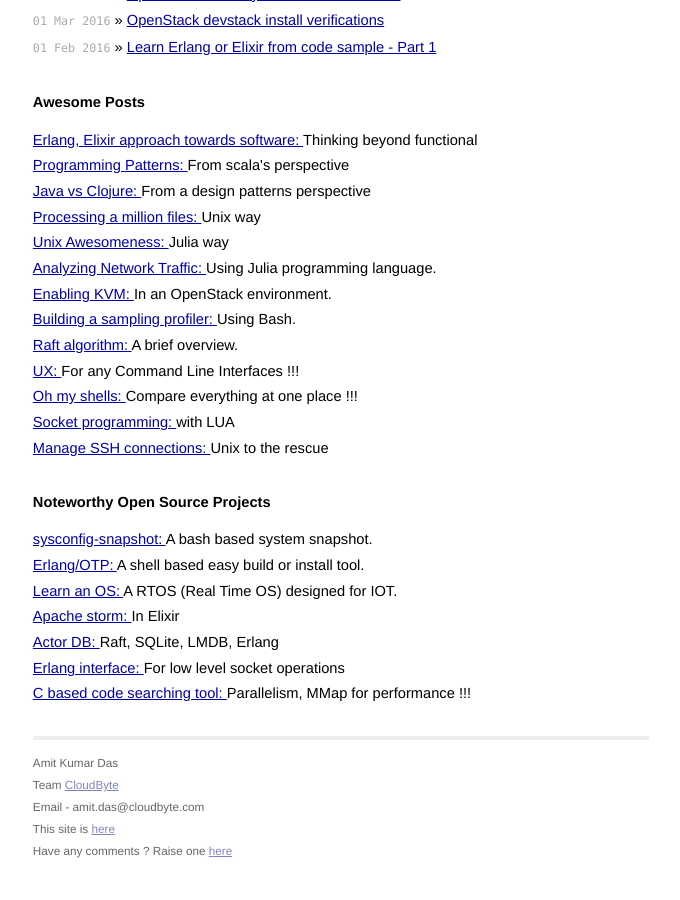
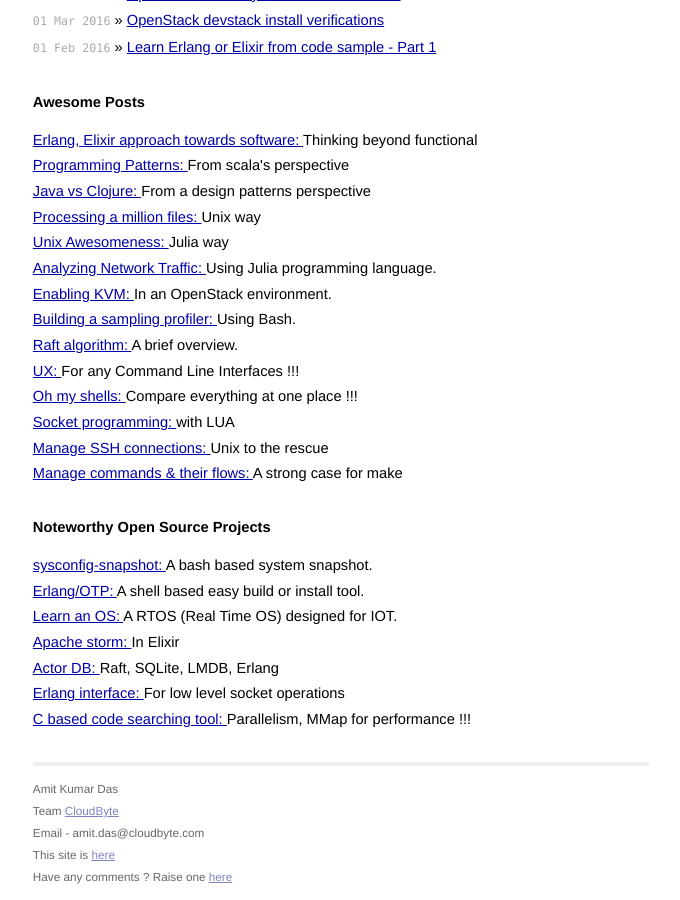
Before and after one commit to AmitKumarDas/amitkumardas.github.io, a Jekyll site: the page built from index.html, in a window 1280 px wide and 900 px high, scrolled down 1243 px. Shown: the whole window, without its empty margins (299-979 px from the left). Built offline with Jekyll 4.4.1, drawn with Linux system fonts in a browser that asks for light colours; before the commit the page ends 2117 px from its top, so only the background shows below that.

Commit message:
Update index.html

```diff
--- a/index.html
+++ b/index.html
@@ -91,6 +91,12 @@
       </a>
       Unix to the rescue
     </li>
+    <li>
+      <a href="https://gist.github.com/isaacs/62a2d1825d04437c6f08">
+        Manage commands & their flows:
+      </a>
+      A strong case for make
+    </li>
   </ul>
 
   <h1>Noteworthy Open Source Projects</h1>
```
